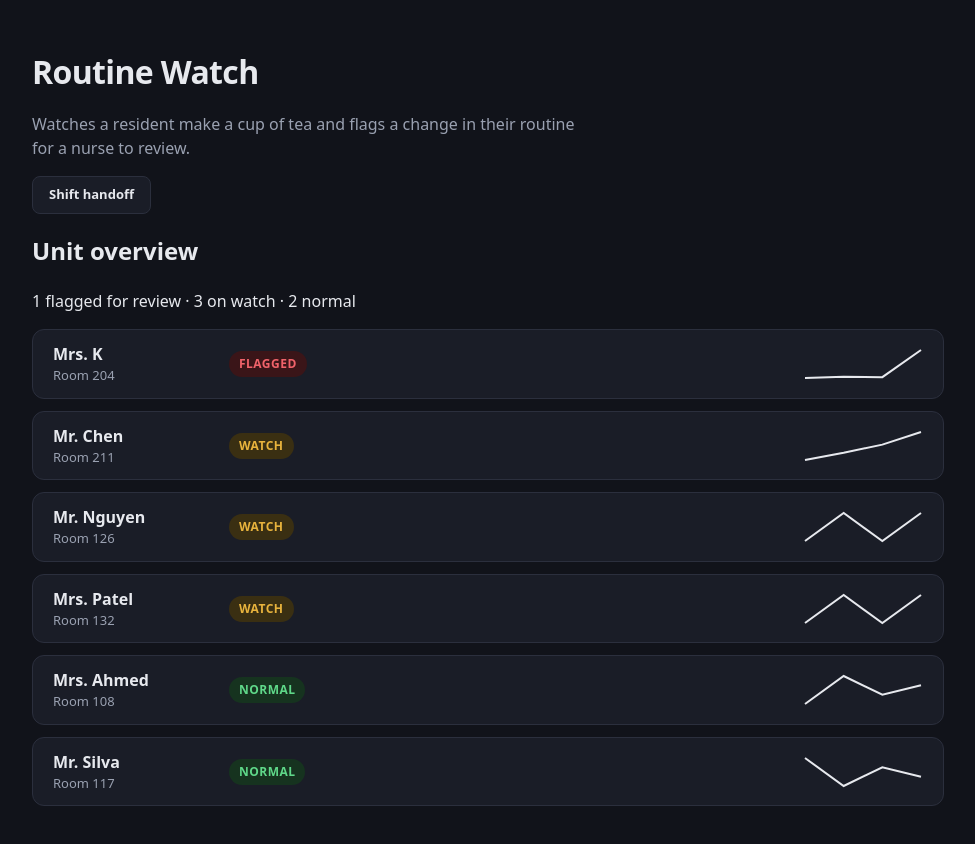
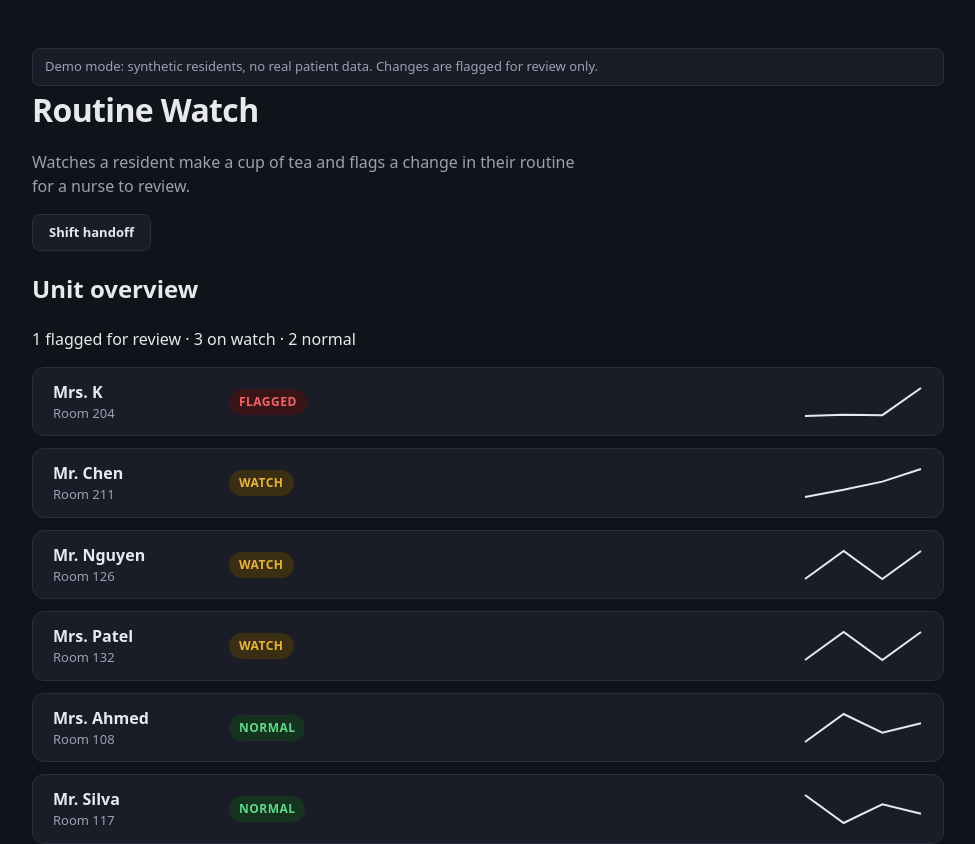
Before and after one commit to IanLeung12/routinely, a React (Vite) app in the folder web/: page / in a window 1280 px wide. Shown: the top 844 px of the page, without its empty margins (152-1127 px from the left). Built offline with nearby package versions, Linux system fonts and the light colour scheme; no server answers.

Commit message:
T068: show demo banner in App (#135)
model: claude --model sonnet --effort low
tokens: ~15k

```diff
--- a/web/src/App.tsx
+++ b/web/src/App.tsx
@@ -6,6 +6,7 @@ import { LiveSession } from './live/LiveSession.tsx'
 import { UnitOverview } from './overview/UnitOverview.tsx'
 import { ResidentDetail } from './resident/ResidentDetail.tsx'
 import { Button } from './ui/Button.tsx'
+import { DemoBanner } from './ui/DemoBanner.tsx'
 
 export default function App() {
   /** Which resident's detail is open, if any. Two screens don't need a router. */
@@ -25,6 +26,7 @@ export default function App() {
 
   return (
     <main className="app">
+      <DemoBanner />
       <header>
         <h1>Routine Watch</h1>
         <p className="tagline">
```
Also changed, not shown: 1 other file (tests, documents, lock files or other folders).
